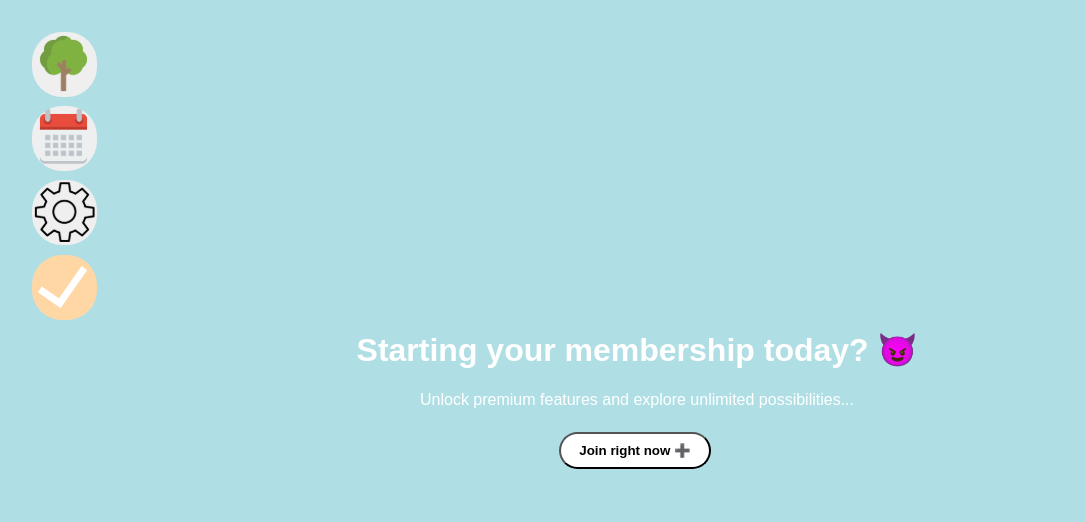
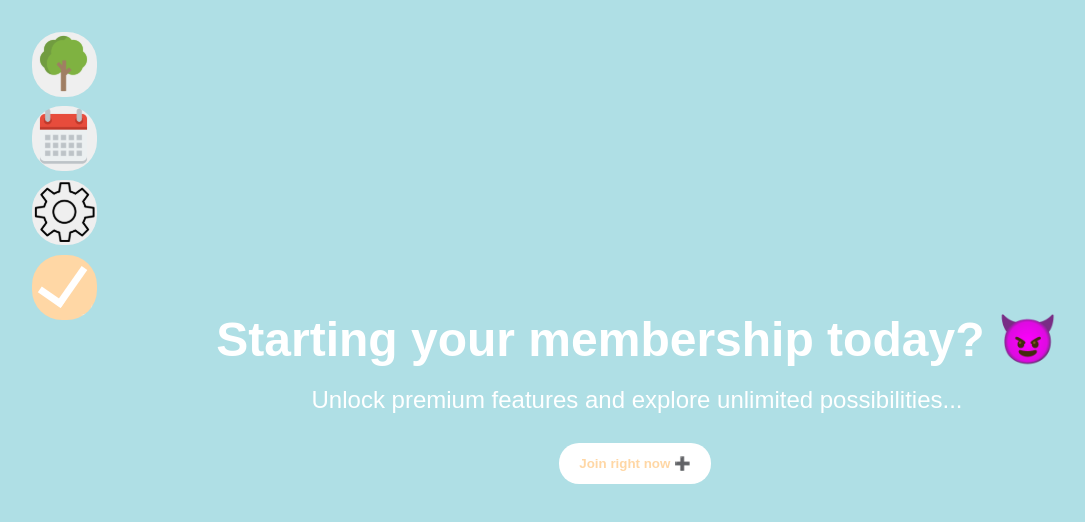
Before and after one commit to 1tracy/bolt, a React (Create React App) app: page /settings in a window 1280 px wide. Shown: the top 522 px of the page, without its empty margins (3-1088 px from the left). Built offline with nearby package versions, Linux system fonts and the light colour scheme.

Commit message:
updated settings btn

```diff
--- a/src/App.css
+++ b/src/App.css
@@ -320,12 +320,16 @@ body {
 
 .settingDiv {
   text-align: center;
-  line-height: 50px;
+  line-height: 60px;
+  font-size: 1.5em;
   font-family: "Work", sans-serif;
 }
 
 .button1 {
-  padding: 0.7em 1.4em;
+  border: none;
+  color:  #FFD7A5;
+  font-family: "Work", sans-serif;
+  padding: 1em 1.5em;
   margin: 0 0.3em 0.3em 0;
   border: end;
   box-sizing: border-box;
@@ -337,7 +341,8 @@ body {
 }
 
 .button1:hover {
-  background: #1fd85d;
+  color: white;
+  background: #FFD7A5;
 }
 
 .plantimg {
--- a/src/Settings.js
+++ b/src/Settings.js
@@ -6,7 +6,7 @@ function Settings() {
         <div className="settingDiv">
             <h1>Starting your membership today?  😈 </h1>
             <p>Unlock premium features and explore unlimited possibilities...</p>
-            <button class="button button1">Join right now ➕</button>
+            <button className="button button1">Join right now ➕</button>
         </div>
     )
 }
```
Also changed, not shown: 1 other file (tests, documents, lock files or other folders).
